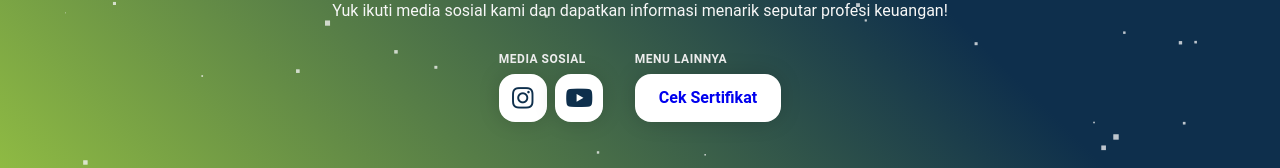
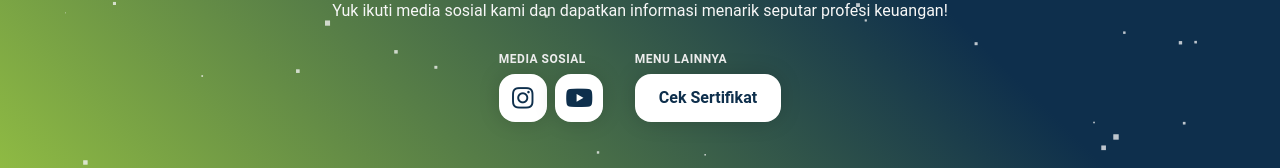
Before and after one commit to jetmiky/expo-landing, a website: page index.html in a window 1280 px wide. Shown: the part 490-658 px from the top of the page. Drawn offline with nearby package versions, Linux system fonts and the light colour scheme; files that its build step writes are made by us from their sources.

Commit message:
Update button color

```diff
--- a/css/main.css
+++ b/css/main.css
@@ -194,6 +194,7 @@ body {
 }
 
 .btn.certificate {
+  color: #0e2f4c;
   transition-timing-function: ease-in-out;
 }
 
```
